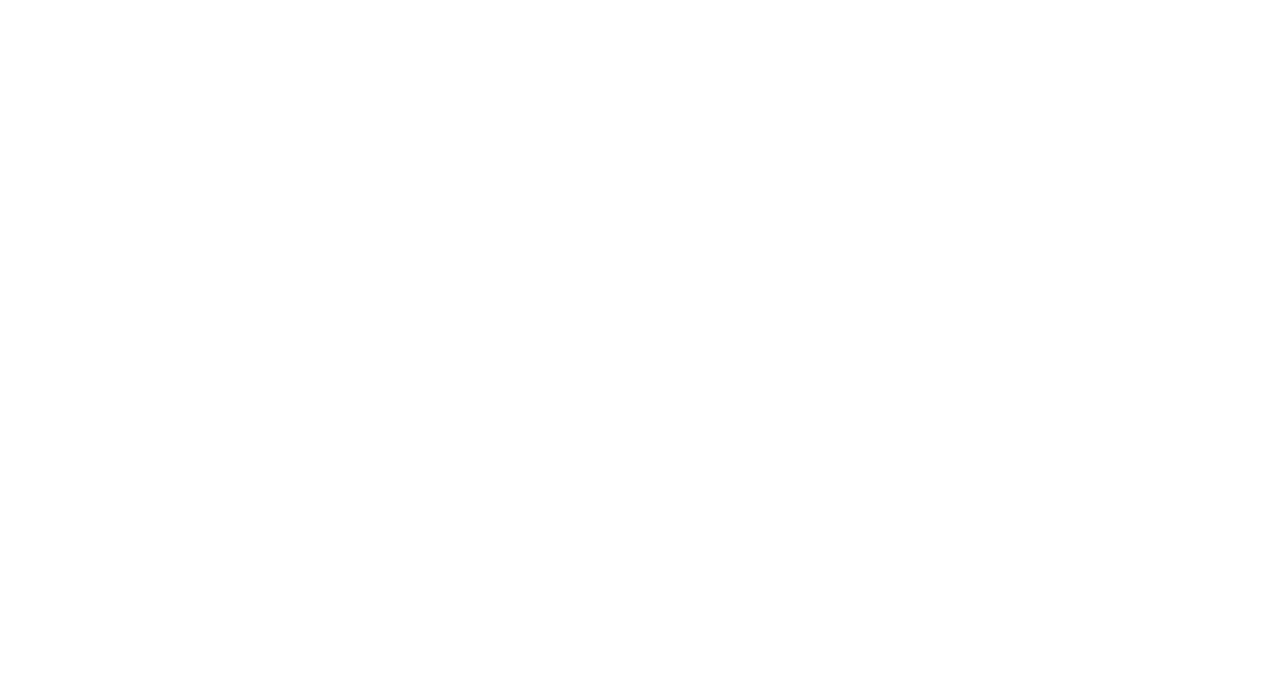
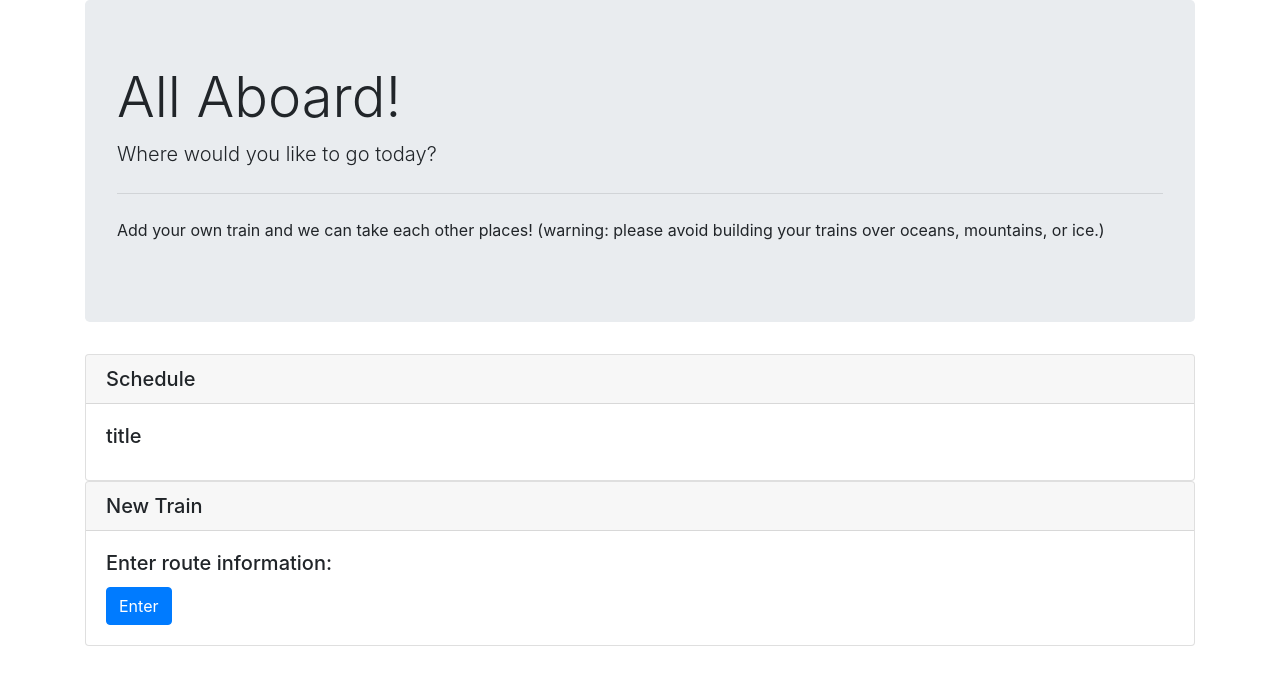
Before and after one commit to MelanieWest/train-schedule, a plain HTML site: page index.html in a window 1280 px wide. Drawn offline with nearby package versions, Linux system fonts and the light colour scheme.

Commit message:
add bootstrap styling elements

```diff
--- a/index.html
+++ b/index.html
@@ -8,6 +8,32 @@
     <title>Train Schedule</title>
 </head>
 <body>
+  <div class="container">
+      <div class="jumbotron">
+          <h1 class="display-4">All Aboard!</h1>
+          <p class="lead">Where would you like to go today?</p>
+          <hr class="my-4">
+          <p>Add your own train and we can take each other places!  (warning:  please avoid building your trains over oceans, mountains, or ice.)</p>
+        </div>
+
+        <div class="card">
+            <h5 class="card-header">Schedule</h5>
+            <div class="card-body">
+              <h5 class="card-title">title </h5>
+
+            </div>
+          </div>
+
+          <div class="card">
+              <h5 class="card-header">New Train</h5>
+              <div class="card-body">
+                <h5 class="card-title">Enter route information:</h5>
+
+                <button onclick="btnAdd()" class="btn btn-primary">Enter</button>
+              </div>
+            </div>
+
+  </div>
   <script src="assets/train.js"></script>
 </body>
 </html>
```
